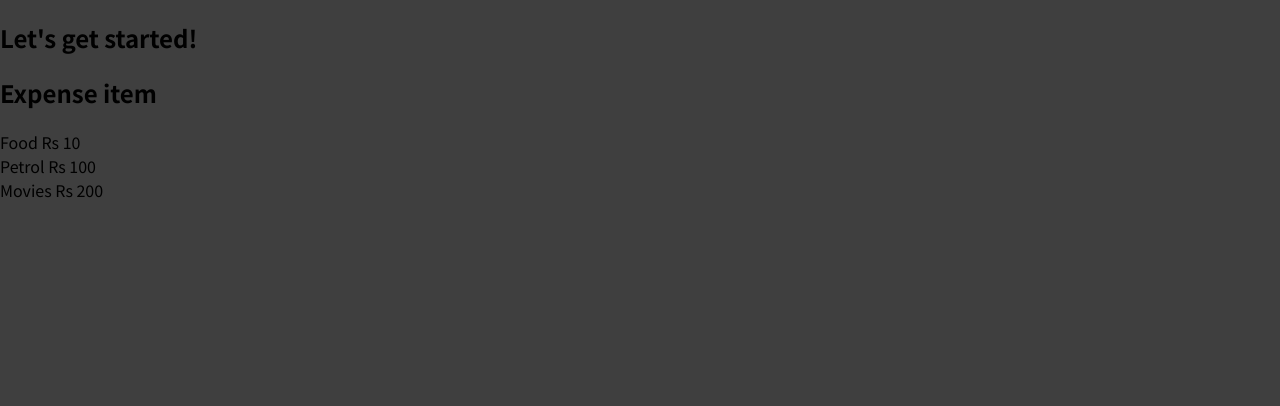
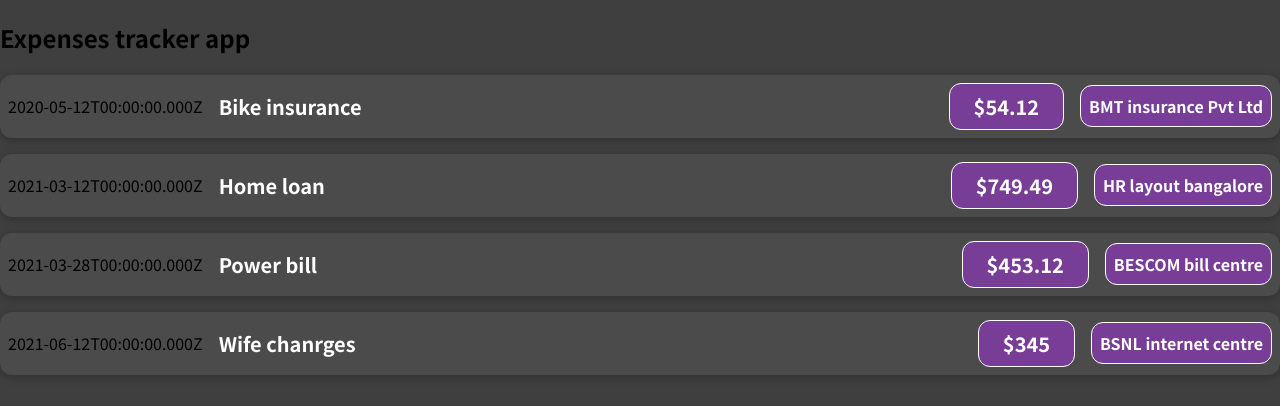
Before and after one commit to Anandsg/Expenses-tracker-app, a JavaScript app: page / in a window 1280 px wide. Shown: the top 406 px of the page. Built offline with nearby package versions, Linux system fonts and the light colour scheme.

Commit message:
Passing Data with props, calling expenses via loop

```diff
--- a/src/App.js
+++ b/src/App.js
@@ -1,11 +1,48 @@
-
-import ExpenseItem from './components/ExpenseItem';
+import ExpenseItem from "./components/ExpenseItem";
 
 function App() {
+  const expenses = [
+    {
+      id: "e1",
+      title: "Bike insurance",
+      amount: 54.12,
+      date: new Date(2020, 4, 12),
+      location: "BMT insurance Pvt Ltd"
+    },
+    {
+      id: "e2",
+      title: "Home loan",
+      amount: 749.49,
+      date: new Date(2021, 2, 12),
+      location: "HR layout bangalore"
+    },
+    {
+      id: "e3",
+      title: "Power bill",
+      amount: 453.12,
+      date: new Date(2021, 2, 28),
+      location: "BESCOM bill centre"
+    },
+    {
+      id: "e4",
+      title: "Wife chanrges",
+      amount: 345,
+      date: new Date(2021, 5, 12),
+      location: "BSNL internet centre"
+    },
+  ];
   return (
     <div>
-      <h2>Let's get started!</h2>
-      <ExpenseItem></ExpenseItem>
+      <h2>Expenses tracker app</h2>
+      {expenses.map((expense) => (
+        <ExpenseItem
+        key={expense.id}
+        title={expense.title}
+        amount={expense.amount}
+        date={expense.date}
+        location={expense.location}
+        />
+      ))}
     </div>
   );
 }
--- /dev/null
+++ b/src/components/ExpenseItem.css
@@ -0,0 +1,66 @@
+.expense-item {
+    display: flex;
+    justify-content: space-between;
+    align-items: center;
+    box-shadow: 0 2px 8px rgba(0, 0, 0, 0.25);
+    padding: 0.5rem;
+    margin: 1rem 0;
+    border-radius: 12px;
+    background-color: #4b4b4b;
+  }
+
+  .expense-item__description {
+    display: flex;
+    flex-direction: column;
+    gap: 1rem;
+    align-items: flex-end;
+    flex-flow: column-reverse;
+    justify-content: flex-start;
+    flex: 1;
+  }
+
+  .expense-item h2 {
+    color: #3a3a3a;
+    font-size: 1rem;
+    flex: 1;
+    margin: 0 1rem;
+    color: white;
+  }
+
+  .expense-item__price {
+    font-size: 1rem;
+    font-weight: bold;
+    color: white;
+    background-color: #783d96;
+    border: 1px solid white;
+    padding: 0.5rem;
+    border-radius: 12px;
+  }
+
+  .expense-item__location {
+    font-size: 1rem;
+    font-weight: bold;
+    color: white;
+    background-color: #783d96;
+    border: 1px solid white;
+    padding: 0.5rem;
+    border-radius: 12px;
+  }
+
+  @media (min-width: 580px) {
+    .expense-item__description {
+      flex-direction: row;
+      align-items: center;
+      justify-content: flex-start;
+      flex: 1;
+    }
+
+    .expense-item__description h2 {
+      font-size: 1.25rem;
+    }
+
+    .expense-item__price {
+      font-size: 1.25rem;
+      padding: 0.5rem 1.5rem;
+    }
+  }
--- a/src/components/ExpenseItem.js
+++ b/src/components/ExpenseItem.js
@@ -1,14 +1,19 @@
-function ExpenseItem() {
+import './ExpenseItem.css';
+
+function ExpenseItem(props) {
+  // const ExpenseDate = new Date(2021, 3, 28);
+  // const ExpenseTitle = 'Bike insurance';
+  // const ExpenseAmount = 283.73;
+  // const LocationOfExpenditure = 'BMT Insurance company';
   return (
-    <div>
-      <h2>Expense item</h2>
-      <div>Food Rs 10</div>
-      <div>
-        <div>Petrol Rs 100</div>
+    <div className="expense-item">
+      <div>{props.date.toISOString()}</div>
+      <div className="expense-item__description">
+      <h2>{props.title}</h2>
+      <div className="expense-item__price">${props.amount}</div>
+      <div className='expense-item__location'>{props.location}</div>
       </div>
-      <div>Movies Rs 200</div>
     </div>
   );
 }
-
 export default ExpenseItem;
```
